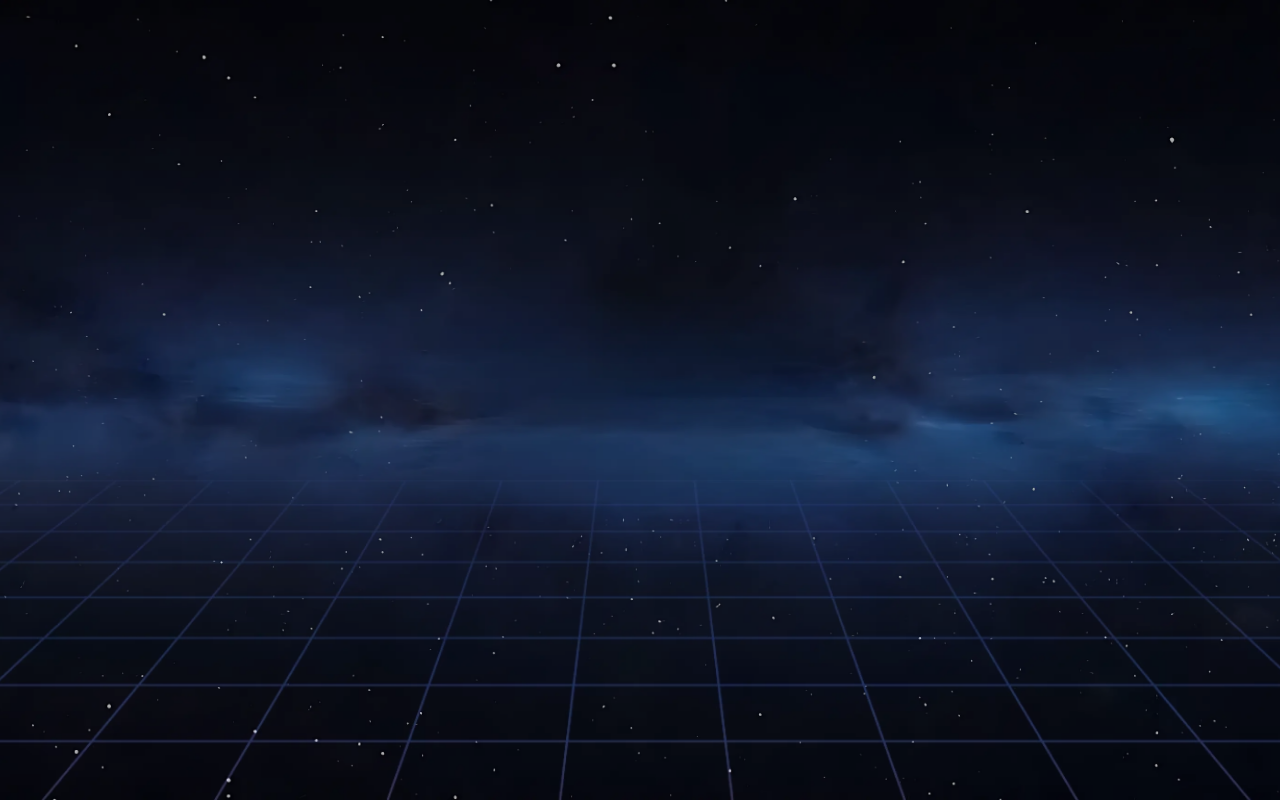
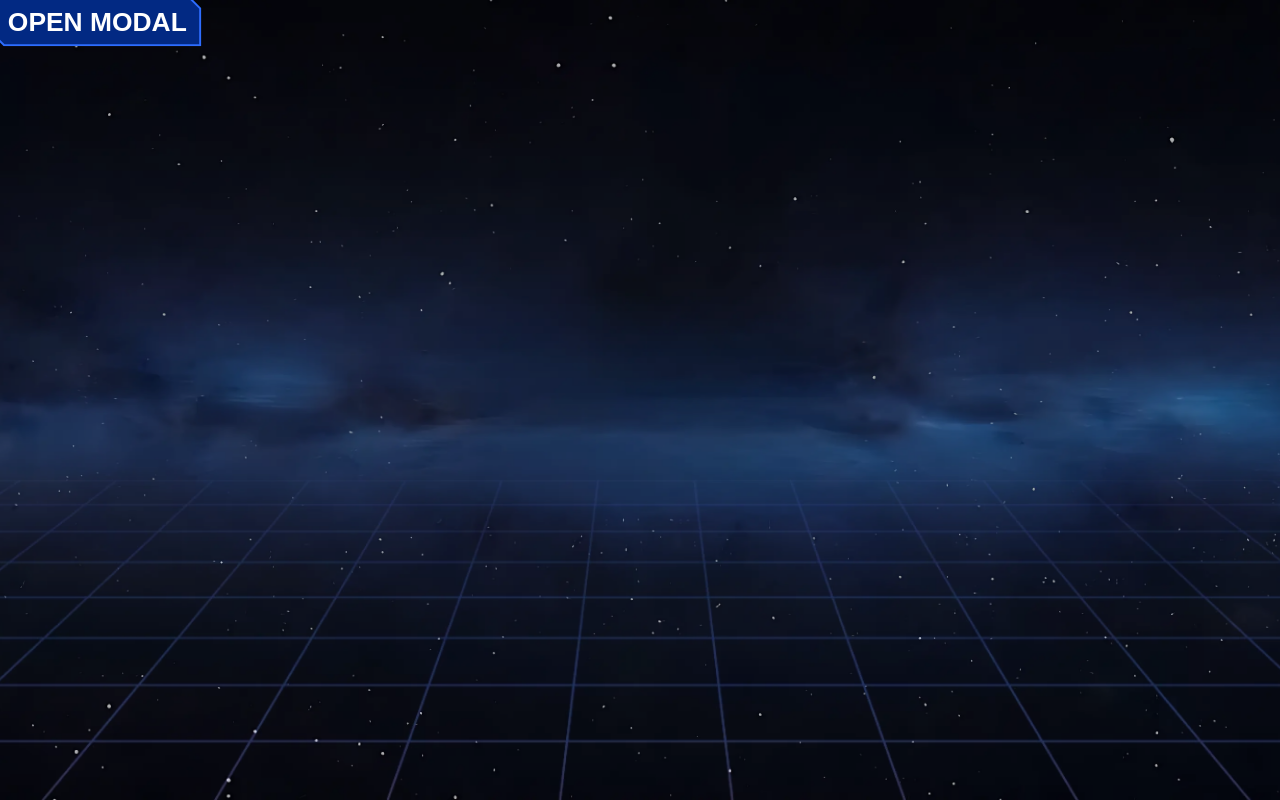
Before and after one commit to CodectiveOrg/snake-frontend, a React (Vite) app: page /modal in a window 1280 px wide. Before the commit this address had no page. Built offline with nearby package versions, Linux system fonts and the light colour scheme; a web font is replaced by a local one.

Commit message:
[TEMP] rename dialog to modal

```diff
--- a/src/components/dialog/dialog.component.tsx
+++ b/src/components/modal/modal.component.tsx
@@ -2,18 +2,18 @@ import type { ComponentProps, ReactNode, Ref } from "react";
 
 import XyzComponent from "@/components/xyz/xyz.component.tsx";
 
-import styles from "./dialog.module.css";
+import styles from "./modal.module.css";
 
 type Props = ComponentProps<typeof XyzComponent> & {
   ref: Ref<HTMLDialogElement>;
 };
 
-export default function DialogComponent({
+export default function ModalComponent({
   ref,
   ...otherProps
 }: Props): ReactNode {
   return (
-    <dialog ref={ref} className={styles.dialog}>
+    <dialog ref={ref} className={styles.modal}>
       <XyzComponent {...otherProps} />
     </dialog>
   );
--- a/src/components/dialog/dialog.module.css
+++ b/src/components/modal/modal.module.css
@@ -1,4 +1,4 @@
-.dialog {
+.modal {
   background-color: transparent;
 
   margin: auto;
--- a/src/components/router/router.component.tsx
+++ b/src/components/router/router.component.tsx
@@ -2,9 +2,9 @@ import type { ReactNode } from "react";
 
 import { BrowserRouter, Route, Routes } from "react-router";
 
-import DialogPage from "@/pages/dialog/dialog.page.tsx";
 import GamePage from "@/pages/game/game.page.tsx";
 import IntroPage from "@/pages/intro/intro.page.tsx";
+import ModalPage from "@/pages/modal/modal.page.tsx";
 import PlaygroundPage from "@/pages/playground/playground.page.tsx";
 import QueryPage from "@/pages/query/query.page.tsx";
 
@@ -15,7 +15,7 @@ export default function RouterComponent(): ReactNode {
         <Route path="/" element={<IntroPage />} />
         <Route path="/game" element={<GamePage />} />
         <Route path="/query" element={<QueryPage />} />
-        <Route path="/dialog" element={<DialogPage />} />
+        <Route path="/modal" element={<ModalPage />} />
         <Route path="/playground" element={<PlaygroundPage />} />
       </Routes>
     </BrowserRouter>
--- a/src/pages/dialog/dialog.page.tsx
+++ b/src/pages/modal/modal.page.tsx
@@ -1,32 +1,32 @@
 import { type ReactNode, useRef } from "react";
 
 import ButtonComponent from "@/components/button/button.component.tsx";
-import DialogComponent from "@/components/dialog/dialog.component.tsx";
+import ModalComponent from "@/components/modal/modal.component.tsx";
 
-import styles from "./dialog.module.css";
+import styles from "./modal.module.css";
 
-export default function DialogPage(): ReactNode {
-  const dialogRef = useRef<HTMLDialogElement>(null);
+export default function ModalPage(): ReactNode {
+  const modalRef = useRef<HTMLDialogElement>(null);
 
   const openButtonClickHandler = () => {
-    dialogRef.current?.showModal();
+    modalRef.current?.showModal();
   };
 
   const closeButtonClickHandler = () => {
-    dialogRef.current?.close();
+    modalRef.current?.close();
   };
 
   return (
-    <div className={styles.dialog}>
+    <div className={styles.modal}>
       <ButtonComponent onClick={openButtonClickHandler}>
-        Open Dialog
+        Open Modal
       </ButtonComponent>
-      <DialogComponent ref={dialogRef} title="Settings">
+      <ModalComponent ref={modalRef} title="Settings">
         <p>Hello, friend!</p>
         <ButtonComponent onClick={closeButtonClickHandler}>
           Close
         </ButtonComponent>
-      </DialogComponent>
+      </ModalComponent>
     </div>
   );
 }
```
Also changed, not shown: src/pages/modal/modal.module.css (added).
